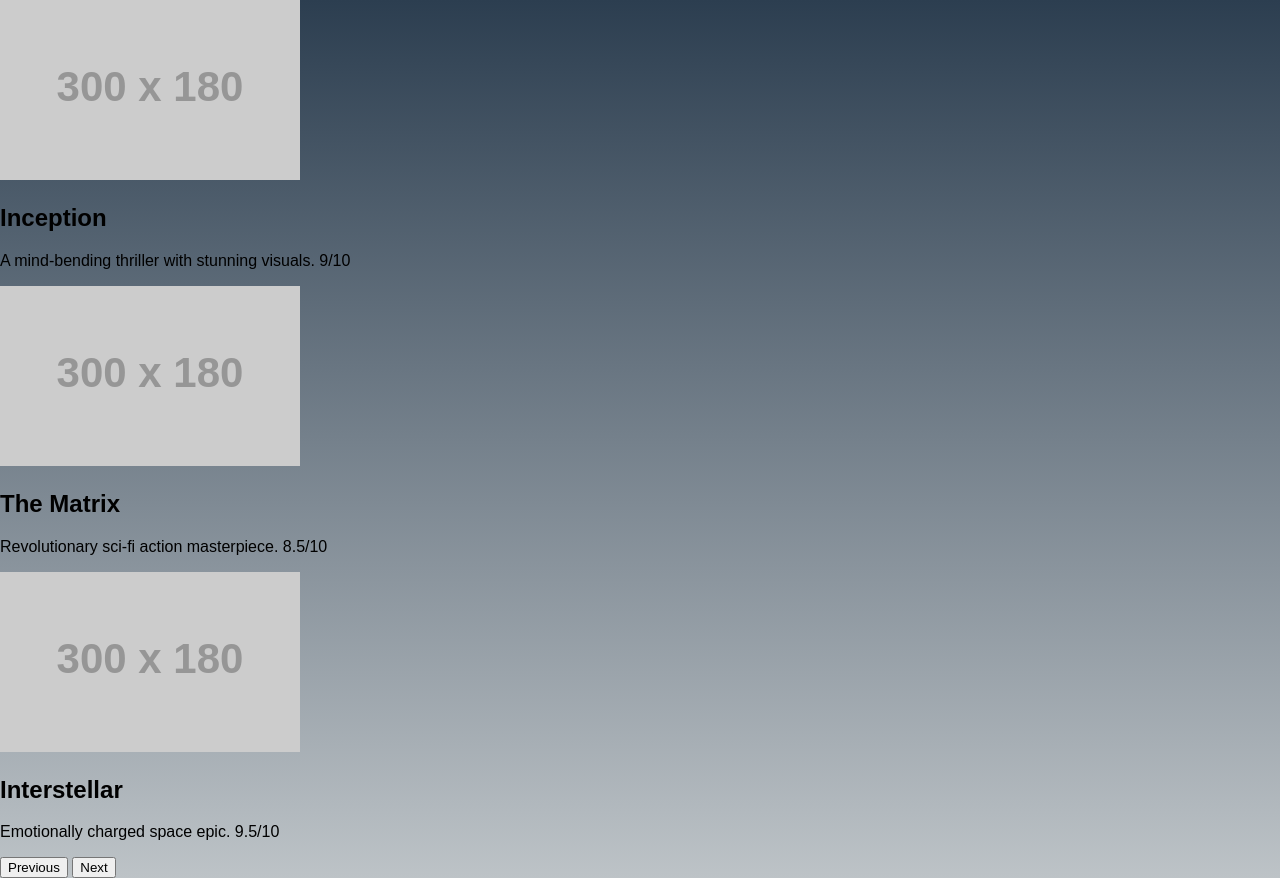
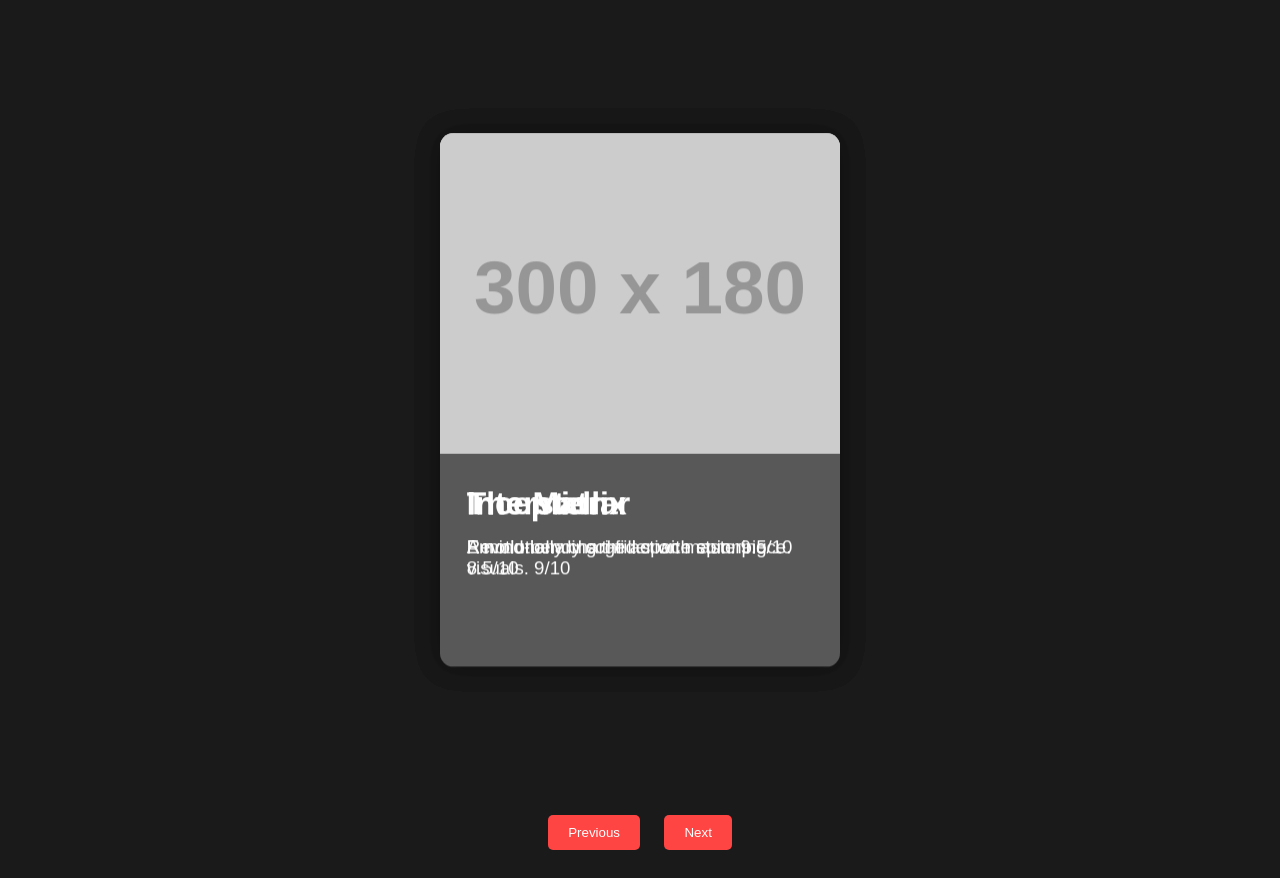
Before and after one commit to Sasikumarjada/Movie-review-site, a plain HTML site: page index.html in a window 1280 px wide. After the commit the page ends 850 px from the top, so only its background shows below. Drawn offline with Linux system fonts and the light colour scheme; placeholder pictures from the web are drawn by us.

Commit message:
Update styles.css

```diff
--- a/styles.css
+++ b/styles.css
@@ -1,53 +1,74 @@
 body {
-    font-family: Arial, sans-serif;
     margin: 0;
     padding: 0;
-    background: linear-gradient(to bottom, #2c3e50, #bdc3c7); /* Darker gradient for cinematic effect */
+    background: #1a1a1a;
+    font-family: Arial, sans-serif;
+    display: flex;
+    justify-content: center;
+    align-items: center;
+    min-height: 100vh;
+    perspective: 1000px;
 }
 
-header {
-    background: linear-gradient(to right, #34495e, #2c3e50); /* Dramatic header color */
-    color: #ffffff;
-    padding: 10px 0;
+.carousel {
+    position: relative;
+    width: 300px;
+    height: 400px;
+    transform-style: preserve-3d;
+    transition: transform 0.5s;
+}
+
+.slide {
+    position: absolute;
+    width: 100%;
+    height: 100%;
+    background: rgba(255, 255, 255, 0.1);
+    border-radius: 10px;
+    box-shadow: 0 0 20px rgba(0, 0, 0, 0.2);
+    transform: rotateY(0deg) translateZ(250px);
+    overflow: hidden;
+    transition: all 0.5s;
+}
+
+.slide img {
+    width: 100%;
+    height: 60%;
+    object-fit: cover;
+}
+
+.content {
+    padding: 20px;
+    color: white;
+}
+
+.content h2 {
+    margin: 0 0 10px 0;
+    font-size: 24px;
+}
+
+.content p {
+    margin: 0;
+    font-size: 14px;
+}
+
+.controls {
+    position: absolute;
+    bottom: -50px;
+    width: 100%;
     text-align: center;
 }
 
-main {
-    padding: 20px;
+button {
+    padding: 10px 20px;
+    margin: 0 10px;
+    background: #ff4444;
+    border: none;
+    color: white;
+    border-radius: 5px;
+    cursor: pointer;
+    transition: background 0.3s;
 }
 
-#review-form {
-    margin-bottom: 20px;
+button:hover {
+    background: #cc0000;
 }
-
-#review-form input,
-#review-form textarea {
-    width: 100%;
-    padding: 10px;
-    margin: 5px 0;
-}
-
-#review-form button {
-    background: #2980b9; /* Updated button color */
-    color: #ffffff;
-    border: none;
-    padding: 10px 15px;
-    cursor: pointer;
-    transition: background 0.3s; /* Smooth transition for hover effect */
-}
-
-#review-form button:hover {
-    background: #3498db; /* Lighter shade on hover */
-}
-
-#review-list {
-    margin-top: 20px;
-}
-
-.review {
-    background: #ffffff;
-    border: 1px solid #dddddd;
-    padding: 10px;
-    margin: 10px 0;
-    box-shadow: 0 4px 8px rgba(0, 0, 0, 0.2); /* Shadow for depth */
-}
```
